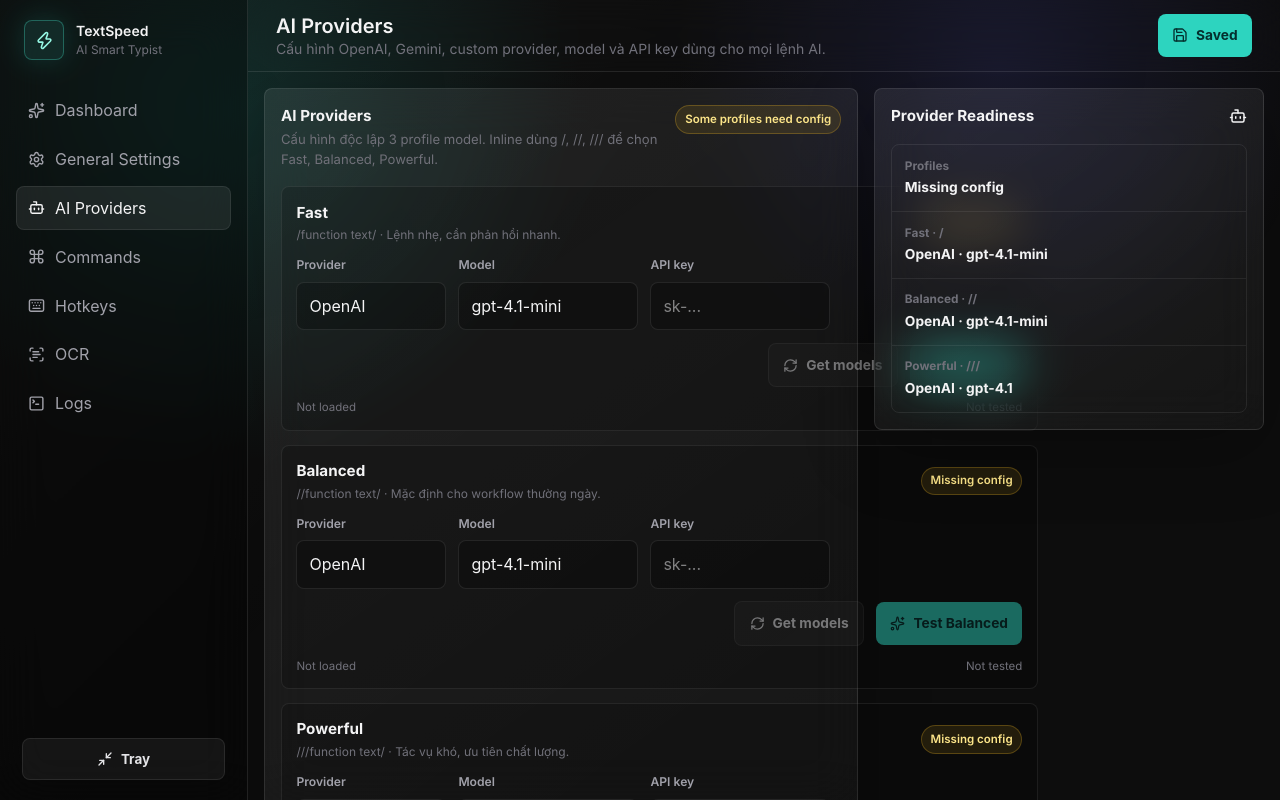
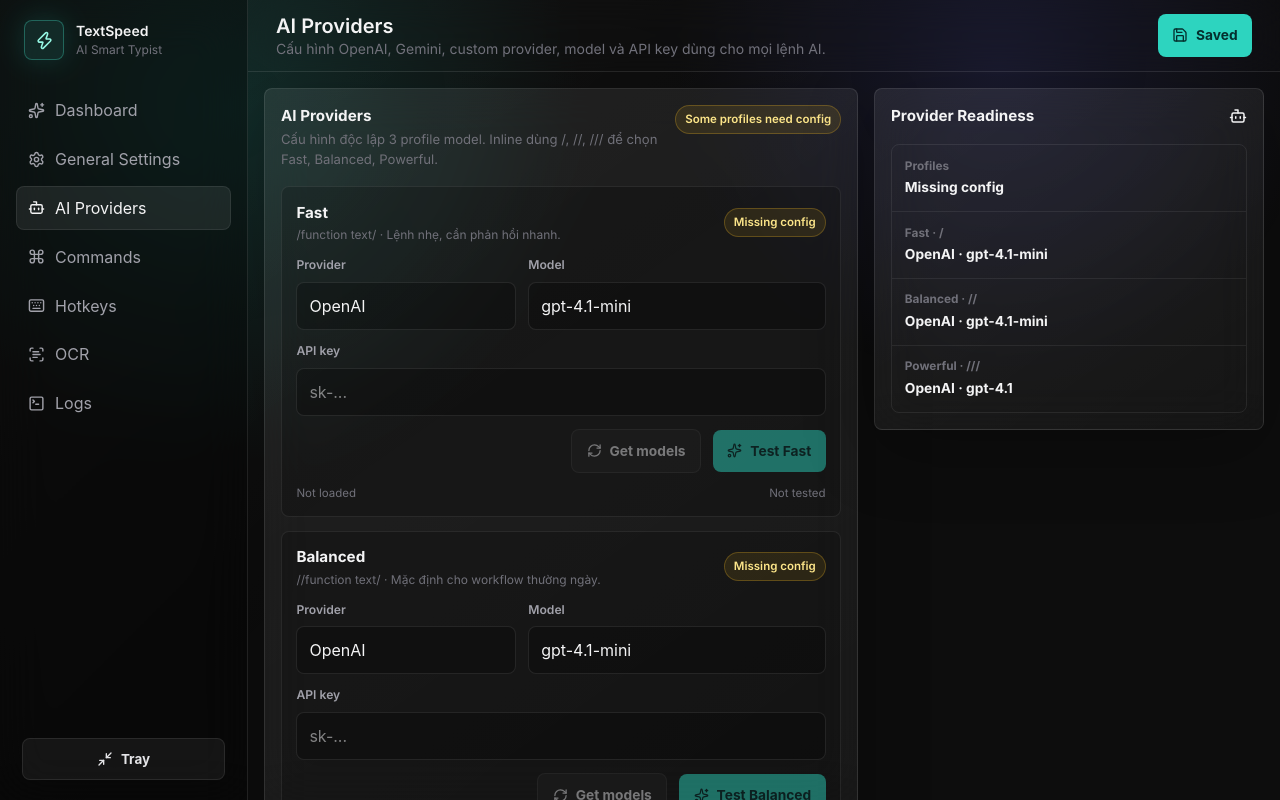
Before and after one commit to Monkez/text-speed, a React (Vite) app: page / in a window 1280 px wide. Both pictures are taken after a click on the button "AI Providers". Built offline with nearby package versions, Linux system fonts and the light colour scheme.

Commit message:
Improve tier provider layout

```diff
--- a/src/App.tsx
+++ b/src/App.tsx
@@ -473,7 +473,7 @@
               <ImeInput value={model} onValueChange={(value) => updateTierField(tier, { model: value })} />
             )}
           </label>
-          <label className="field">
+          <label className="field tier-field-wide">
             <span>API key</span>
             <ImeInput
               autoComplete="off"
@@ -484,7 +484,7 @@
             />
           </label>
           {provider === "custom" && (
-            <label className="field">
+            <label className="field tier-field-wide">
               <span>base_url</span>
               <ImeInput
                 autoComplete="off"
--- a/src/styles.css
+++ b/src/styles.css
@@ -350,9 +350,18 @@
 
 .tier-config-grid {
   display: grid;
-  grid-template-columns: 150px minmax(180px, 1fr) minmax(180px, 1fr) minmax(180px, 1fr);
+  grid-template-columns: minmax(150px, 0.85fr) minmax(260px, 1.15fr);
   gap: 0.75rem;
   align-items: start;
+}
+
+.tier-field-wide {
+  grid-column: 1 / -1;
+}
+
+.tier-config-card input,
+.tier-config-card select {
+  min-width: 0;
 }
 
 .tier-config-actions {
```
